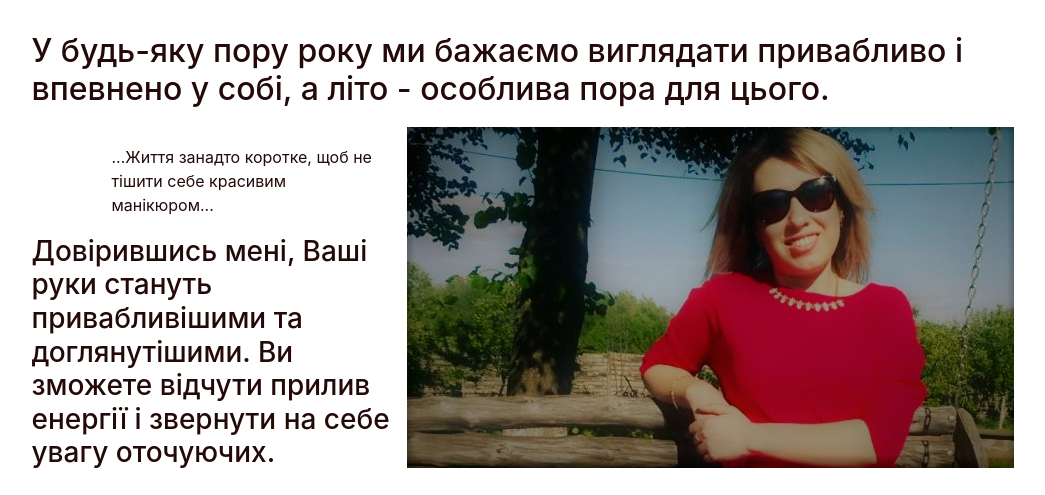
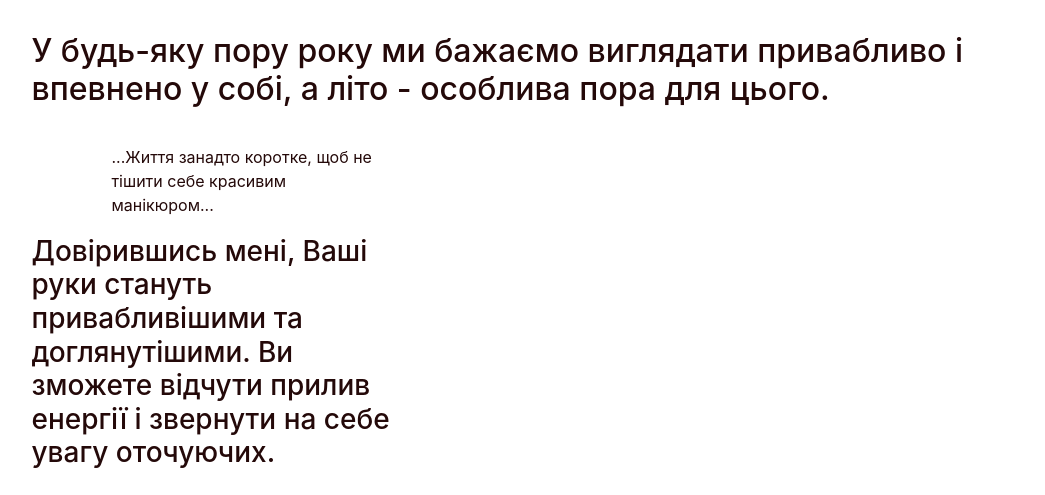
Before and after one commit to natalja939/my-site-b, a website: page public/index.html in a window 1280 px wide. Shown: the part 258-753 px from the top of the page, without its empty margins (116-1161 px from the left). Drawn offline with nearby package versions, Linux system fonts and the light colour scheme.

Commit message:
Edite html

```diff
--- a/public/index.html
+++ b/public/index.html
@@ -56,9 +56,7 @@
                     <p>...Життя занадто коротке, щоб не тішити себе красивим манікюром...</p>
                     <h3>Довірившись мені, Ваші руки стануть привабливішими та доглянутішими. Ви зможете відчути прилив енергії і звернути на себе увагу оточуючих.</h3>
                 </div>
-                <div class="my_photo">
-                    <img src="img/natalja_buchinska.jpg" alt="Наталія бучинська">
-                </div>
+
             </div>
 
             <div id="services">
```
